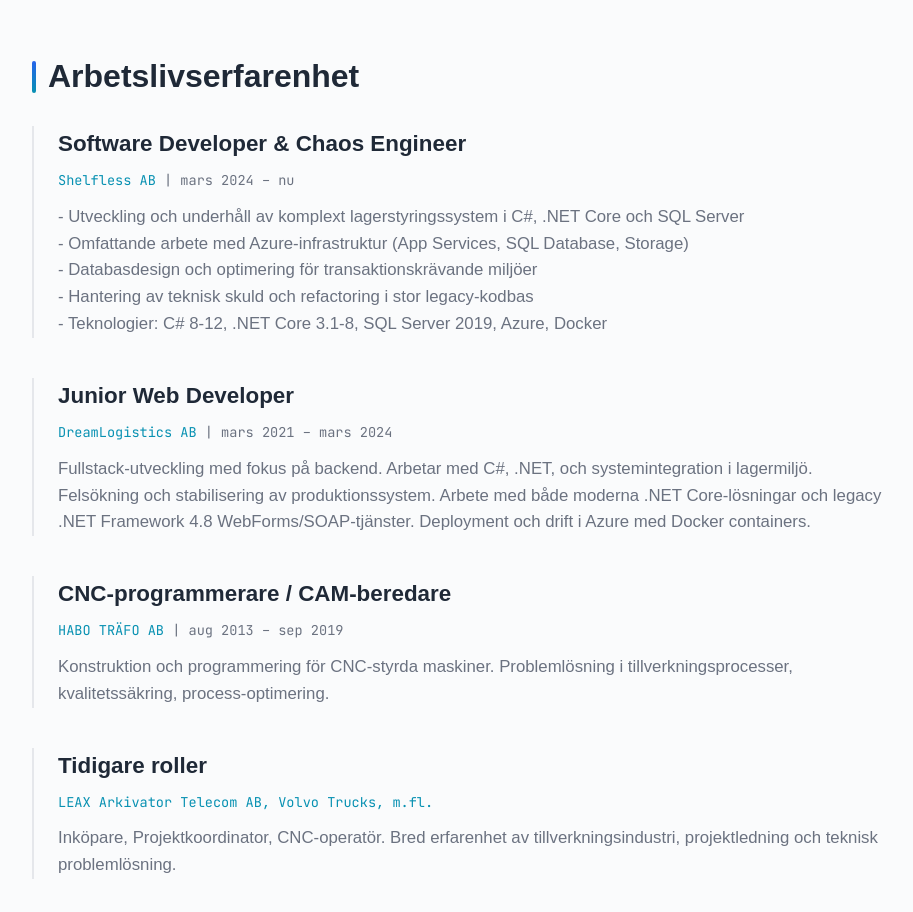
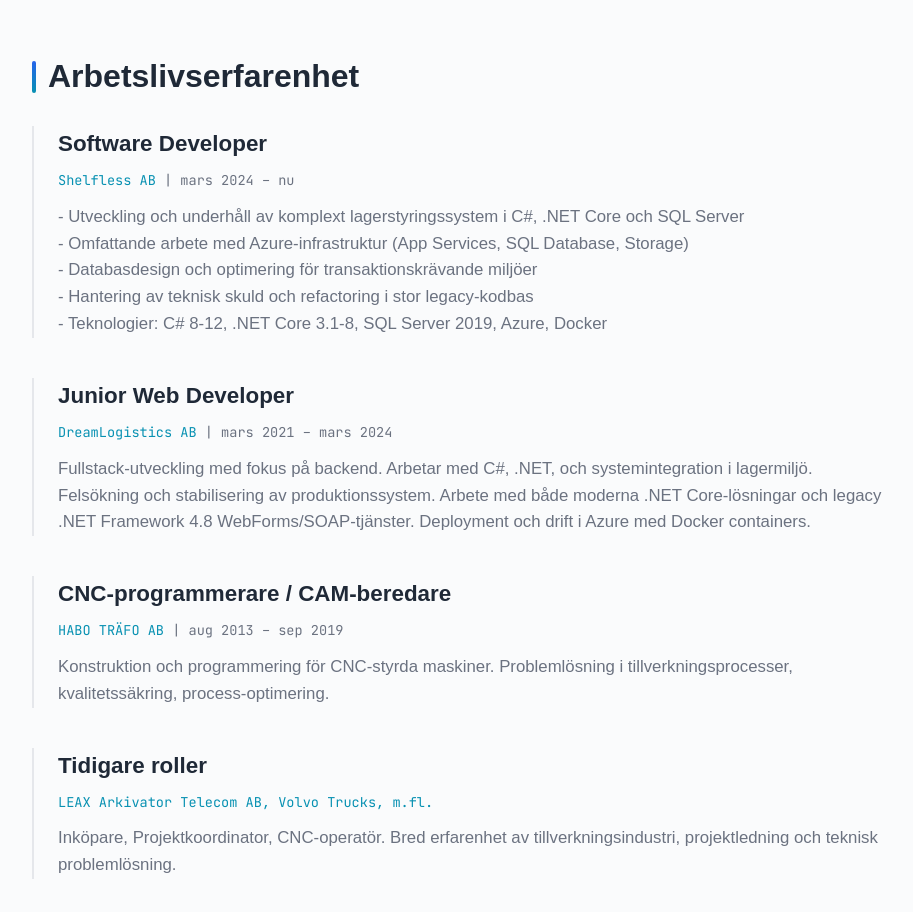
Before and after one commit to nullvektordom/cv, a plain HTML site: page index.html in a window 1280 px wide. Shown: the part 1600-2512 px from the top of the page, without its empty margins (182-1095 px from the left). Drawn offline with Linux system fonts and the light colour scheme; a web font is replaced by a local one.

Commit message:
Update index.html

```diff
--- a/index.html
+++ b/index.html
@@ -536,7 +536,7 @@
             <h2>Arbetslivserfarenhet</h2>
 
             <div class="job">
-                <h3>Software Developer & Chaos Engineer</h3>
+                <h3>Software Developer</h3>
                 <div class="meta">
                     <span class="company">Shelfless AB</span> | mars 2024 – nu
                 </div>
```
